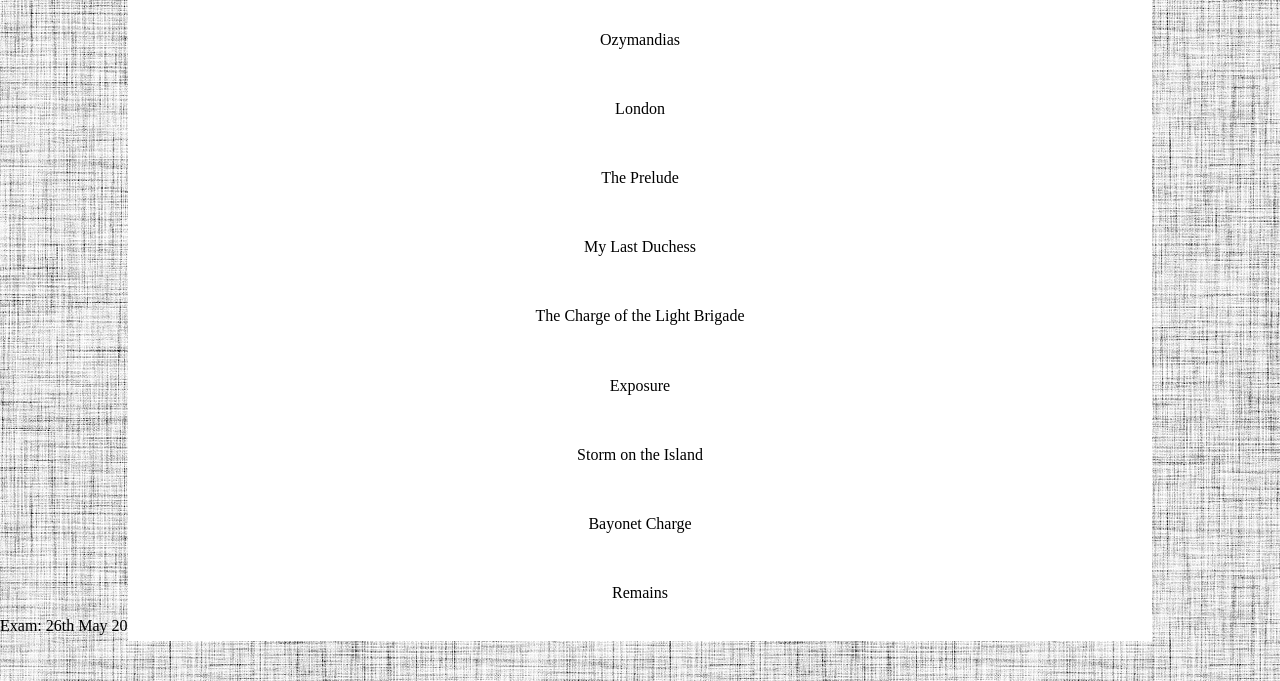
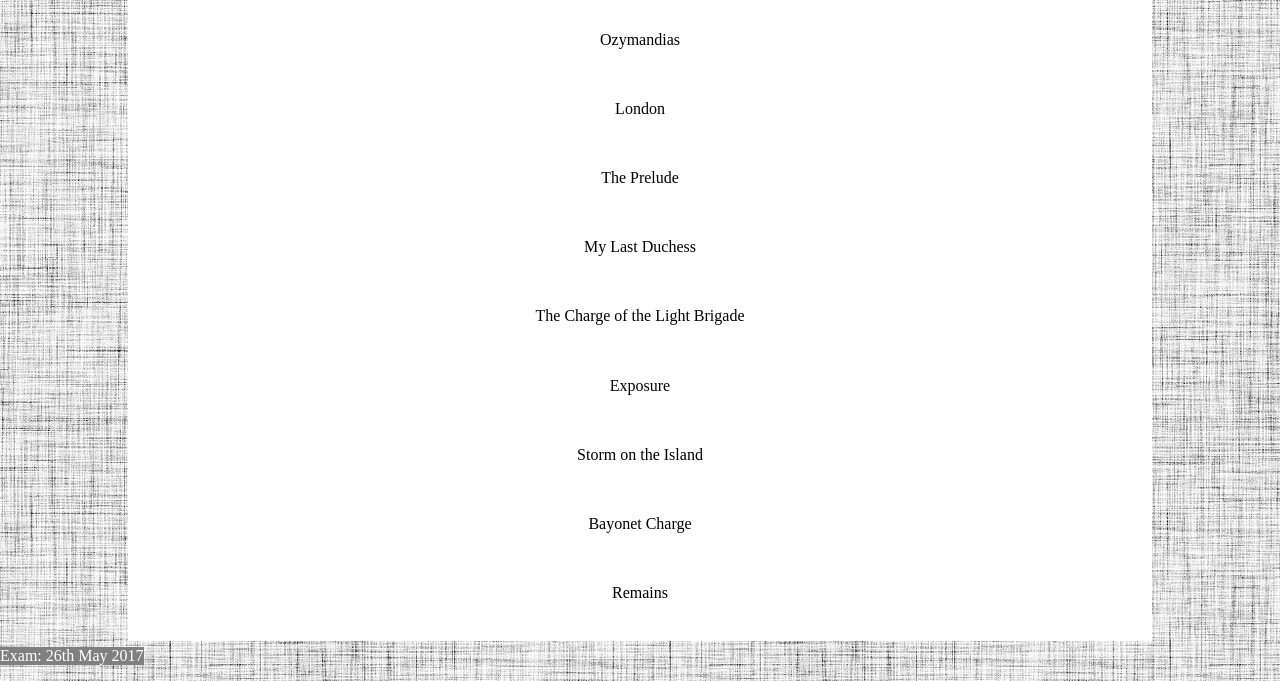
Before and after one commit to A-J-Rimmer/Power-and-Conflict, a plain HTML site: page index.html in a window 1280 px wide. Shown: the part 119-800 px from the top of the page. Drawn offline with Linux system fonts and the light colour scheme.

Commit message:
Update index.html

```diff
--- a/index.html
+++ b/index.html
@@ -27,6 +27,6 @@
             <a href="*">Checking Out Me History</a>
           </div>
           </div>
-        <p>Exam: 26th May 2017</p>
+        <p style="text-align:center; position:absolute; bottom:0; background-color: grey; color:white;">Exam: 26th May 2017</p>
 </body>
 </html>
```
